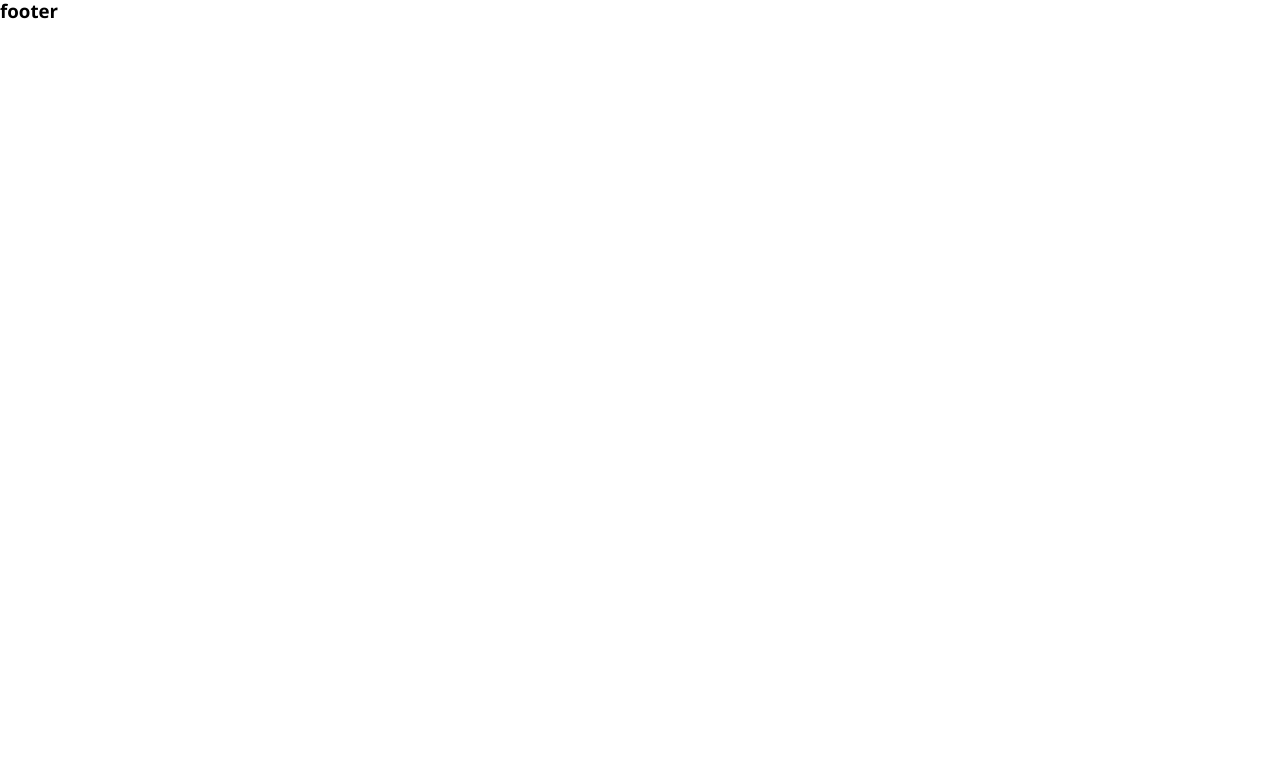
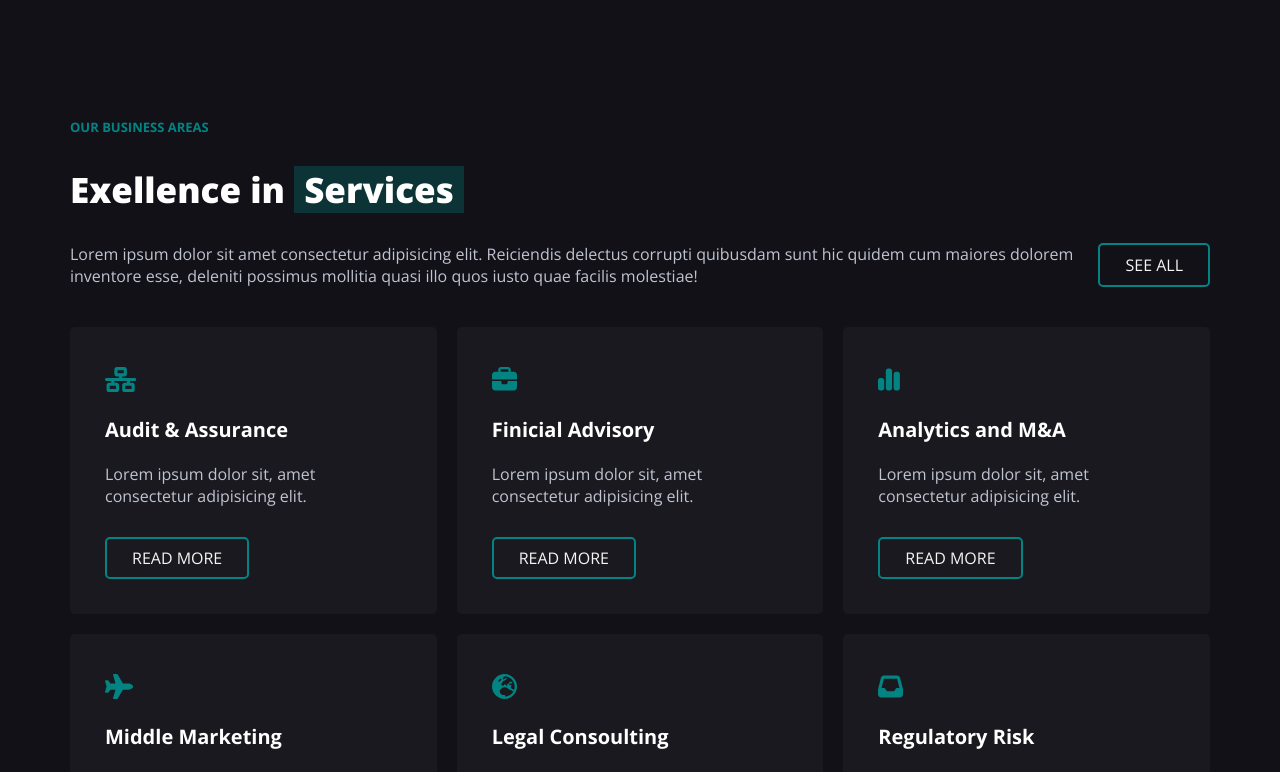
Before and after one commit to RiccardoImperato/proj-html-vuejs, a Vue app: page / in a window 1280 px wide. Shown: the part 2017-2789 px from the top of the page. Before the commit the page ends 2040 px from the top, so only its background shows below. Built offline with nearby package versions, Linux system fonts and the light colour scheme.

Commit message:
feat: sezione services

```diff
--- a/src/assets/scss/style.scss
+++ b/src/assets/scss/style.scss
@@ -56,7 +56,7 @@ ul {
 
 .card {
     color: $card-font-color;
-    padding: 40px;
+    padding: 35px;
     width: calc((100% - 40px) / 3);
     border-radius: 5px;
 
--- a/src/components/main/AppMain.vue
+++ b/src/components/main/AppMain.vue
@@ -2,11 +2,13 @@
 import { store } from '../../store';
 import Action from './Action.vue';
 import Company from './Company.vue';
+import Services from './Services.vue';
 
 export default {
     components: {
         Action,
-        Company
+        Company,
+        Services
     },
     data() {
         return {
@@ -20,6 +22,7 @@ export default {
     <main>
         <Action />
         <Company />
+        <Services />
     </main>
 </template>
 
--- /dev/null
+++ b/src/components/main/Services.vue
@@ -0,0 +1,128 @@
+<script >
+import { store } from '../../store';
+
+
+export default {
+
+    data() {
+        return {
+            store
+        }
+    },
+}
+</script>
+
+<template>
+    <section class="container">
+        <div class="box">
+            <h4 class="small-title">Our business areas</h4>
+            <h2>Exellence in <span>Services</span></h2>
+            <div class="info">
+                <p>Lorem ipsum dolor sit amet consectetur adipisicing elit. Reiciendis delectus corrupti quibusdam sunt hic
+                    quidem cum maiores dolorem inventore esse, deleniti possimus mollitia quasi illo quos iusto quae facilis
+                    molestiae!
+                </p>
+                <button class="btn btn-secondary">See all</button>
+            </div>
+            <ul>
+                <li class="card">
+                    <span><font-awesome-icon icon="fa-solid fa-network-wired" /></span>
+                    <h3>Audit & Assurance</h3>
+                    <p>Lorem ipsum dolor sit, amet consectetur adipisicing elit.</p>
+                    <button class="btn btn-secondary">Read more</button>
+                </li>
+                <li class="card">
+                    <span><font-awesome-icon icon="fa-solid fa-briefcase" /></span>
+                    <h3>Finicial Advisory</h3>
+                    <p>Lorem ipsum dolor sit, amet consectetur adipisicing elit.</p>
+                    <button class="btn btn-secondary">Read more</button>
+                </li>
+                <li class="card">
+                    <span><font-awesome-icon icon="fa-solid fa-chart-simple" /></span>
+                    <h3>Analytics and M&A</h3>
+                    <p>Lorem ipsum dolor sit, amet consectetur adipisicing elit.</p>
+                    <button class="btn btn-secondary">Read more</button>
+                </li>
+                <li class="card">
+                    <span><font-awesome-icon icon="fa-solid fa-plane" /></span>
+                    <h3>Middle Marketing</h3>
+                    <p>Lorem ipsum dolor sit, amet consectetur adipisicing elit.</p>
+                    <button class="btn btn-secondary">Read more</button>
+                </li>
+                <li class="card">
+                    <span><font-awesome-icon icon="fa-solid fa-earth-europe" /></span>
+                    <h3>Legal Consoulting</h3>
+                    <p>Lorem ipsum dolor sit, amet consectetur adipisicing elit.</p>
+                    <button class="btn btn-secondary">Read more</button>
+                </li>
+                <li class="card">
+                    <span><font-awesome-icon icon="fa-solid fa-inbox" /></span>
+                    <h3>Regulatory Risk</h3>
+                    <p>Lorem ipsum dolor sit, amet consectetur adipisicing elit.</p>
+                    <button class="btn btn-secondary">Read more</button>
+                </li>
+            </ul>
+        </div>
+    </section>
+</template>
+
+<style scoped lang="scss">
+@use '../../assets/scss/_partials/variables.scss' as *;
+
+.container {
+    color: #fff;
+    background-color: $secondary-bg;
+
+    .box {
+        padding: 130px 0;
+
+        h2 {
+            font-size: 35px;
+            font-weight: 800;
+            margin: 30px 0;
+
+            span {
+                padding: 0 10px;
+                background-color: $title-bg-color;
+            }
+        }
+
+        .info {
+            display: flex;
+
+            p {
+                color: $primary-font-color;
+            }
+
+            button {
+                flex-shrink: 0;
+            }
+        }
+
+        ul {
+            margin-top: 40px;
+            flex-wrap: wrap;
+            gap: 20px;
+
+            .card {
+                background-color: #19191f;
+
+                span {
+                    font-size: 25px;
+                    color: $primary-color;
+                }
+
+                h3 {
+                    color: #fff;
+                }
+
+                p {
+                    color: $primary-font-color;
+                    margin-bottom: 30px;
+                }
+            }
+        }
+
+    }
+}
+</style>
--- a/src/main.js
+++ b/src/main.js
@@ -22,9 +22,14 @@ import { faAward } from '@fortawesome/free-solid-svg-icons'
 import { faLock } from '@fortawesome/free-solid-svg-icons'
 import { faPenToSquare } from '@fortawesome/free-solid-svg-icons'
 import { faGraduationCap } from '@fortawesome/free-solid-svg-icons'
+import { faNetworkWired } from '@fortawesome/free-solid-svg-icons'
+import { faBriefcase } from '@fortawesome/free-solid-svg-icons'
+import { faChartSimple } from '@fortawesome/free-solid-svg-icons'
+import { faPlane } from '@fortawesome/free-solid-svg-icons'
+import { faEarthEurope } from '@fortawesome/free-solid-svg-icons'
+import { faInbox } from '@fortawesome/free-solid-svg-icons'
 
 
-
-library.add(faClock, faPhone, faEnvelope, faFacebook, faTwitter, faLinkedin, faUserGroup, faChartPie, faGauge, faAward, faLock, faPenToSquare, faGraduationCap)
+library.add(faClock, faPhone, faEnvelope, faFacebook, faTwitter, faLinkedin, faUserGroup, faChartPie, faGauge, faAward, faLock, faPenToSquare, faGraduationCap, faNetworkWired, faBriefcase, faChartSimple, faPlane, faEarthEurope, faInbox)
 
 createApp(App).component('font-awesome-icon', FontAwesomeIcon).mount('#app')
--- a/src/store.js
+++ b/src/store.js
@@ -3,7 +3,8 @@ import { reactive } from "vue";
 export const store = reactive({
     contatcs: {
         "tel": "+1 (305) 1234-5678",
-        "email": "hello@example.com"
+        "email": "hello@example.com",
+        "address": "Main Avenue, 987"
     },
     options: [
         {
@@ -25,27 +26,21 @@ export const store = reactive({
     services: [
         {
             "name": "Audit & Assurance",
-            "info": "Lorem ipsum dolor sit amet consectetur adipiscing elit"
         },
         {
             "name": "Financial Advisory",
-            "info": "Lorem ipsum dolor sit amet consectetur adipiscing elit"
         },
         {
             "name": "Analytics an M&A",
-            "info": "Lorem ipsum dolor sit amet consectetur adipiscing elit"
         },
         {
             "name": "Middle Marketing",
-            "info": "Lorem ipsum dolor sit amet consectetur adipiscing elit"
         },
         {
             "name": "Legal Consoulting",
-            "info": "Lorem ipsum dolor sit amet consectetur adipiscing elit"
         },
         {
             "name": "Regulatory Risk",
-            "info": "Lorem ipsum dolor sit amet consectetur adipiscing elit"
         },
     ]
 })
```
Also changed, not shown: src/components/main/Card.vue (deleted, +0 -27 lines).
